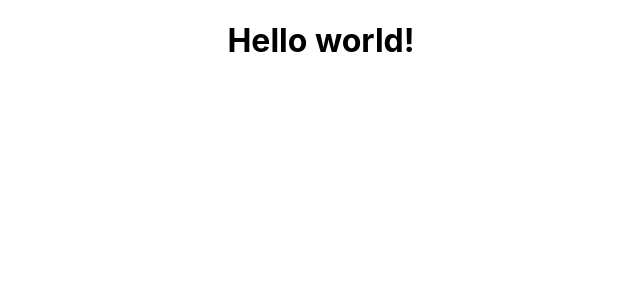
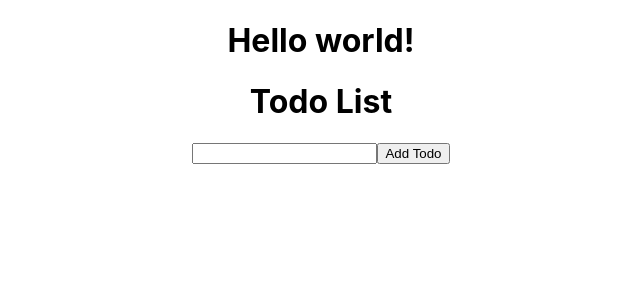
Before and after one commit to mrsatyam/react-todo-app, a React (Create React App) app: page / in a window 1280 px wide. Shown: the top 300 px of the page, without its empty margins (319-959 px from the left). Built offline with nearby package versions, Linux system fonts and the light colour scheme.

Commit message:
Added Todo component with button to add a single todo and show it in next line.

```diff
--- a/src/App.js
+++ b/src/App.js
@@ -1,9 +1,11 @@
 import './App.css';
+import Todo from './component/Todo';
 
 function App() {
   return (
     <div className="App">
      <h1>Hello world!</h1>
+     <Todo/>
     </div>
   );
 }
--- /dev/null
+++ b/src/component/Todo.js
@@ -0,0 +1,28 @@
+import React, { useState } from 'react';
+
+const Todo = () => {
+  const [todo, setTodo] = useState('');
+  const [input, setInput] = useState('');
+
+  const handleAddTodo = () => {
+    if (input.length > 0) {
+      setTodo(input);
+      setInput('');
+    }
+  };
+
+  return (
+    <div>
+      <h1>Todo List</h1>
+      <input
+        type="text"
+        value={input}
+        onChange={(e) => setInput(e.target.value)}
+      />
+      <button onClick={handleAddTodo}>Add Todo</button>
+          <div>{todo}</div>
+    </div>
+  );
+};
+
+export default Todo;
```
